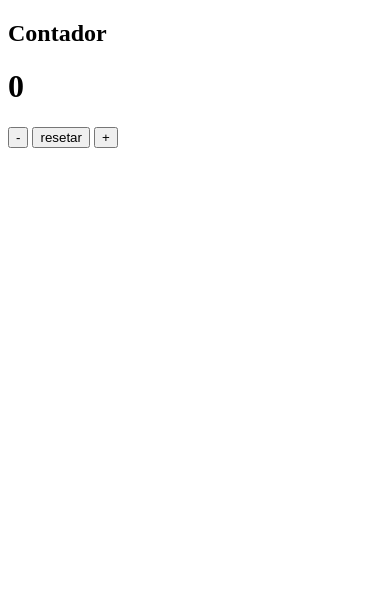
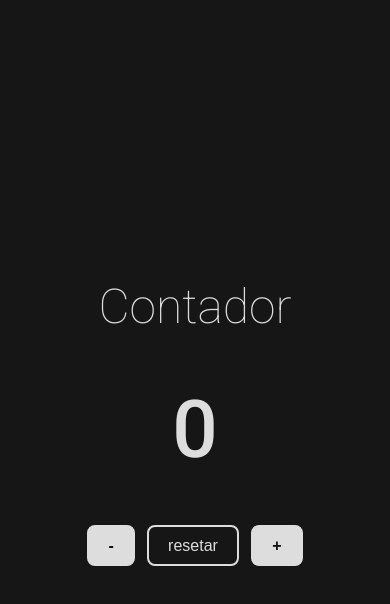
Before and after one commit to jefersonsann/contador-javascript, a plain HTML site: page index.html in a window 390 px wide. Both pictures are taken after a click on the button "resetar". Drawn offline with Linux system fonts and the light colour scheme.

Commit message:
Contador finaliado

```diff
--- a/css/style.css
+++ b/css/style.css
@@ -0,0 +1,97 @@
+@import url('https://fonts.googleapis.com/css2?family=Roboto:wght@100;500;900&display=swap');
+
+:root {
+  --primary: #111;
+  --secundary: #ddd;
+}
+* {
+  margin: 0;
+  padding: 0;
+  box-sizing: border-box;
+}
+
+a {
+  text-decoration: none;
+}
+
+body {
+  display: flex;
+  align-items: center;
+  justify-content: center;
+  color: var(--secundary);
+  font-family: 'Roboto', sans-serif;
+  background-color: #161616;
+  min-height: 100vh;
+}
+
+.container {
+  display: flex;
+  align-items: center;
+  flex-direction: column;
+  gap: 3rem;
+  max-width: 768px;
+}
+
+.container h1 {
+  font-size: 8rem;
+  font-weight: 500;
+}
+
+.container h2 {
+  font-weight: 200;
+  font-size: 4rem;
+}
+
+.contador button {
+  font-size: 2rem;
+  padding: 1rem 2rem;
+  outline: none;
+  color: var(--secundary);
+  border-radius: 0.5rem;
+  border: 2px solid var(--secundary);
+  background-color: transparent;
+  cursor: pointer;
+}
+
+.contador button:active {
+  animation: Pulse 1s linear;
+}
+
+@keyframes Pulse {
+  0% {
+    transform: scale(1.1);
+  }
+  100% {
+    transform: scale(1);
+  }
+}
+
+.contador button:nth-child(1) {
+  font-weight: bold;
+  color: var(--primary);
+  background-color: var(--secundary);
+}
+.contador button:nth-child(2) {
+  margin: 0 2rem;
+}
+.contador button:nth-child(3) {
+  font-weight: bold;
+  color: var(--primary);
+  background-color: var(--secundary);
+}
+
+@media (max-width: 768px) {
+  .container h1 {
+    font-size: 5rem;
+  }
+  .container h2 {
+    font-size: 3rem;
+  }
+  .contador button {
+    font-size: 1rem;
+    padding: 0.6rem 1.2rem;
+  }
+  .contador button:nth-child(2) {
+    margin: 0 0.5rem;
+  }
+}
--- a/index.html
+++ b/index.html
@@ -10,14 +10,12 @@
   <body>
     <main>
       <div class="container">
+        <h2>Contador</h2>
+        <h1 class="counter">0</h1>
         <div class="contador">
-          <h2>Contador</h2>
-          <h1 class="counter">0</h1>
-          <div class="btn__contador">
-            <button class="btn__decremento">-</button>
-            <button class="btn__resetar">resetar</button>
-            <button class="btn__incremento">+</button>
-          </div>
+          <button class="btn decremento">-</button>
+          <button class="btn resetar">resetar</button>
+          <button class="btn incremento">+</button>
         </div>
       </div>
     </main>
--- a/js/main.js
+++ b/js/main.js
@@ -0,0 +1,35 @@
+const contador = document.querySelector('.counter');
+const btns = document.querySelectorAll('.btn');
+// Valor inicial/base
+
+let count = 0;
+
+// Loop e funções
+btns.forEach((btn) => {
+  btn.addEventListener('click', (e) => {
+    e.preventDefault();
+    const btnClass = e.currentTarget.classList;
+    // Logica para mudar o valor
+    if (btnClass.contains('decremento')) {
+      count--;
+    } else if (btnClass.contains('incremento')) {
+      count++;
+    } else {
+      count = 0;
+    }
+
+    // Logica para mudar a cor
+    if (count > 0) {
+      contador.style.color = 'green';
+    }
+    if (count < 0) {
+      contador.style.color = 'red';
+    }
+    if (count === 0) {
+      contador.style.color = null;
+    }
+
+    // injetando o valor atualizado na tela
+    contador.textContent = count;
+  });
+});
```
